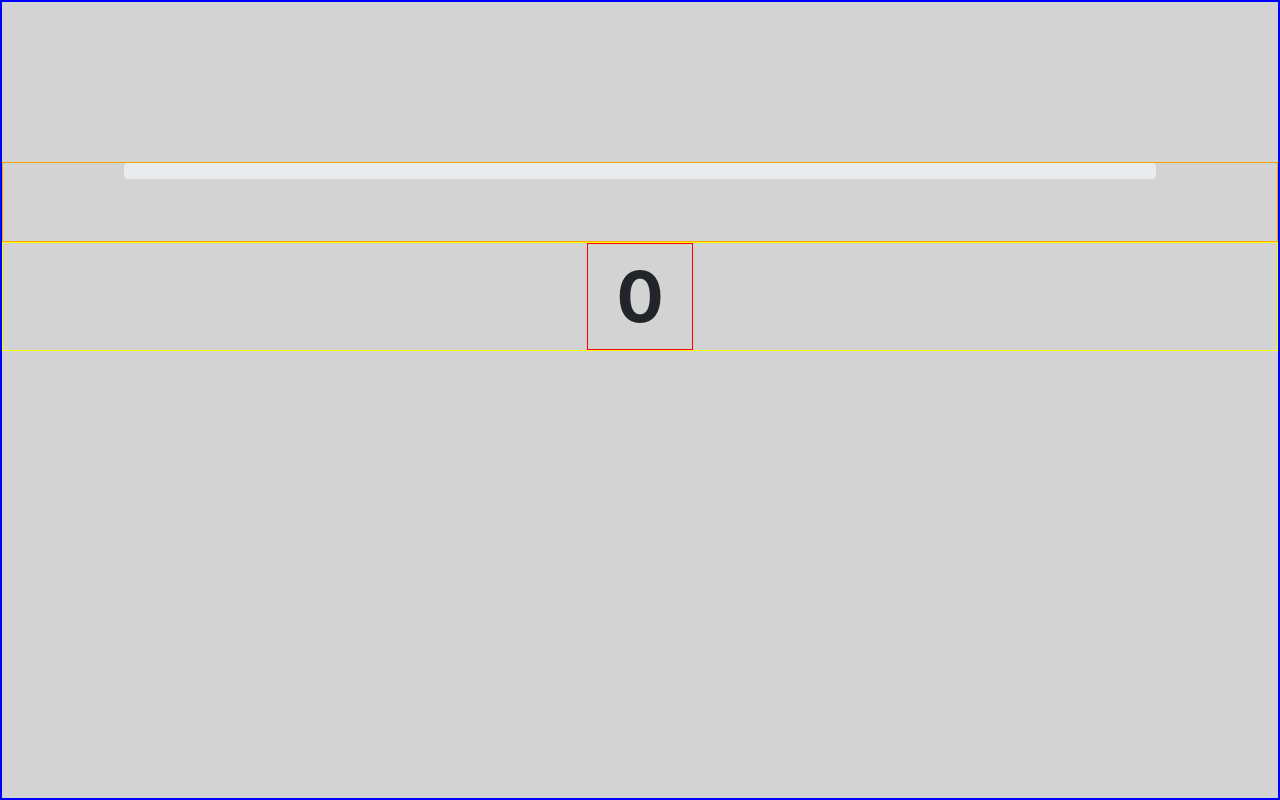
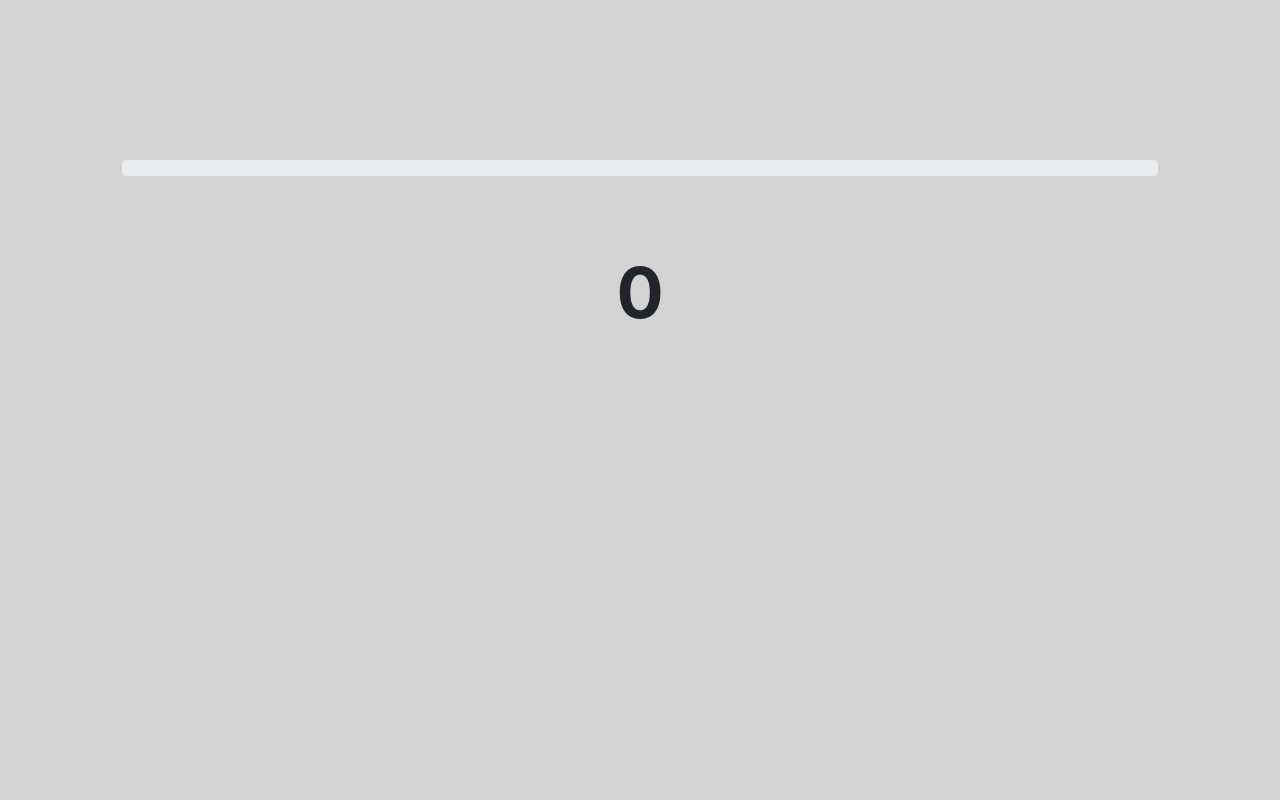
Before and after one commit to vjacek/Start-Clicking, a React (Create React App) app: page / in a window 1280 px wide. Built offline with nearby package versions, Linux system fonts and the light colour scheme.

Commit message:
remove spacing boxes

```diff
--- a/src/App.js
+++ b/src/App.js
@@ -90,14 +90,13 @@ class App extends Component {
         onClick={this.handleClick}
         style={{
           minHeight: "100vh",
-          border: "2px solid blue",
           background: this.state.color
         }}
       >
 
         <Row style={{ height: "20vh" }} />
 
-        <Row style={{ height: "10vh", border: "1px solid orange" }}>
+        <Row style={{ height: "10vh" }}>
           <Col md={1} />
           <Col md={10}>
             {this.state.showProgress &&
@@ -107,11 +106,10 @@ class App extends Component {
           <Col md={1} />
         </Row>
 
-        <div className="row align-items-center" style={{ border: "1px solid yellow" }}>
+        <div className="row align-items-center">
           <Col />
           <Col md={1} style={{
             textAlign: "center",
-            border: "1px solid red",
             fontWeight: 700,
             fontSize: "70px",
             color: `${this.state.scoreColor}`
```
